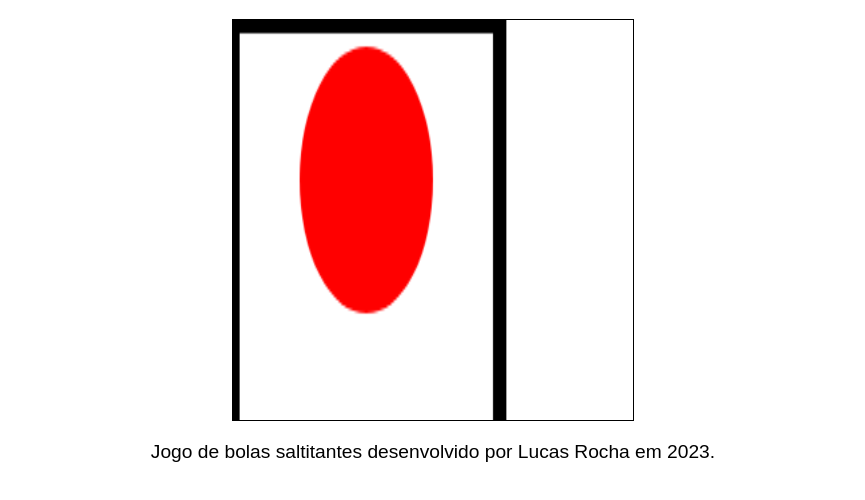
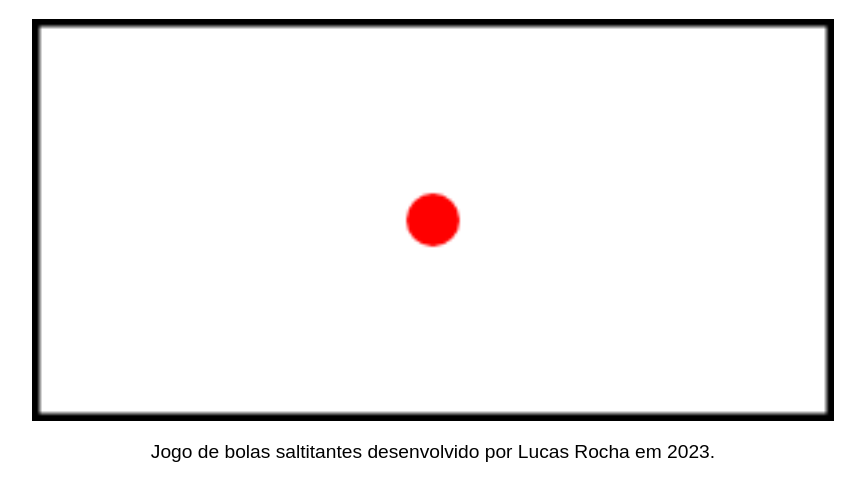
Before and after one commit to lucasb20/bola_saltitante, a plain HTML site: page index.html in a window 1280 px wide. Shown: the part 58-558 px from the top of the page, without its empty margins (207-1072 px from the left). Drawn offline with Linux system fonts and the light colour scheme.

Commit message:
Ajustando o Canvas.

```diff
--- a/estilos/style.css
+++ b/estilos/style.css
@@ -16,7 +16,7 @@ header h1{
     display: block;
     margin: auto;
     border: 1px solid black;
-    width: 400px;
+    width: 800px;
     height: 400px;
 }
 
--- a/scripts/main.js
+++ b/scripts/main.js
@@ -4,8 +4,8 @@ ctx = canvas.getContext('2d')
 
 ctx.beginPath()
 ctx.fillStyle = "#ff0000"
-ctx.arc(100,60,50,0,2*Math.PI,false)
+ctx.arc(150,75,10,0,2*Math.PI,false)
 ctx.fill()
 
-ctx.lineWidth = 10
-ctx.strokeRect(0,0,200,200)
+ctx.lineWidth = 5
+ctx.strokeRect(0,0,300,150)
```
